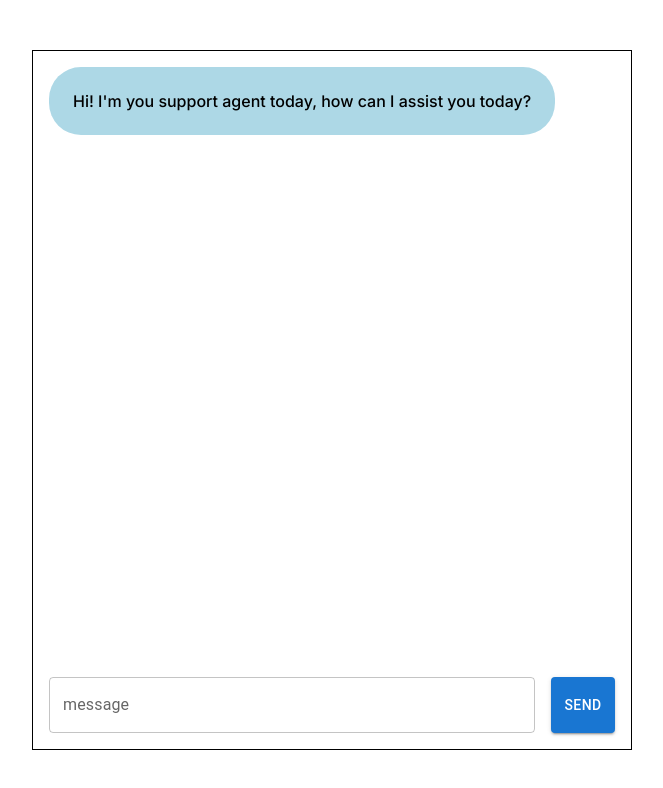
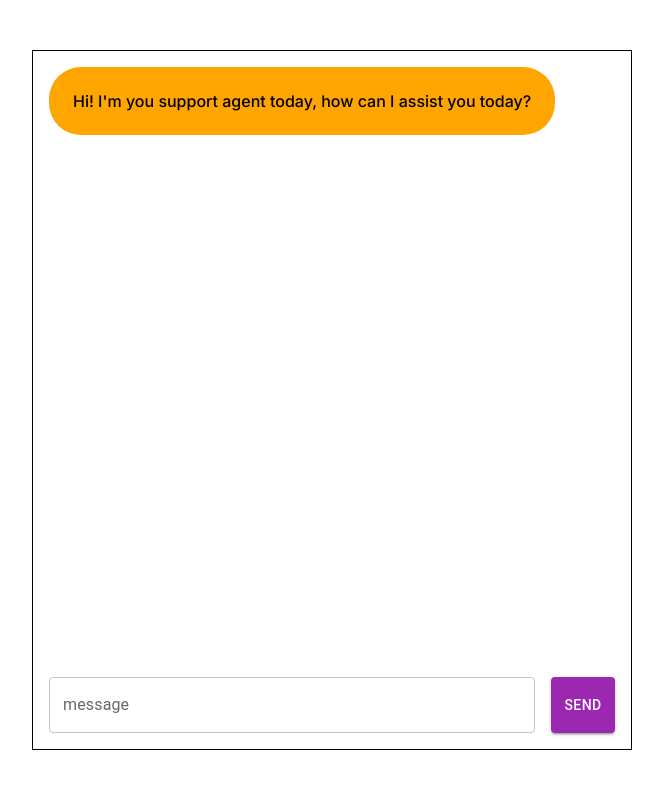
Before and after one commit to madeeha-balouch/aiChatSupport, a Next.js app: page / in a window 1280 px wide. Shown: the top 788 px of the page, without its empty margins (308-971 px from the left). Built offline with nearby package versions, Linux system fonts and the light colour scheme.

Commit message:
Update page.js

```diff
--- a/app/page.js
+++ b/app/page.js
@@ -1,6 +1,6 @@
 "use client";
 import Image from "next/image";
-import { useState } from "react";
+import { useState, useEffect } from "react";
 import { Box, Stack } from "@mui/system";
 import { Button, TextField } from "@mui/material";
 import Markdown from 'react-markdown'
@@ -98,7 +98,7 @@ export default function Home() {
               <Box
                 //sx={style}
                 backgroundColor={
-                  message.role === "assistant" ? "lightblue" : "blue"
+                  message.role === "assistant" ? "orange" : "purple"
                 }
                 color={
                   message.role === "assistant" ? "black" : "white"
@@ -119,7 +119,7 @@ export default function Home() {
             value={message}
             onChange={(e) => setMessage(e.target.value)}
           />
-          <Button variant="contained" onClick={sendMessages}>send</Button>
+          <Button variant="contained" onClick={sendMessages} color="secondary">send</Button>
         </Stack>
       </Stack>
     </Box>
```
